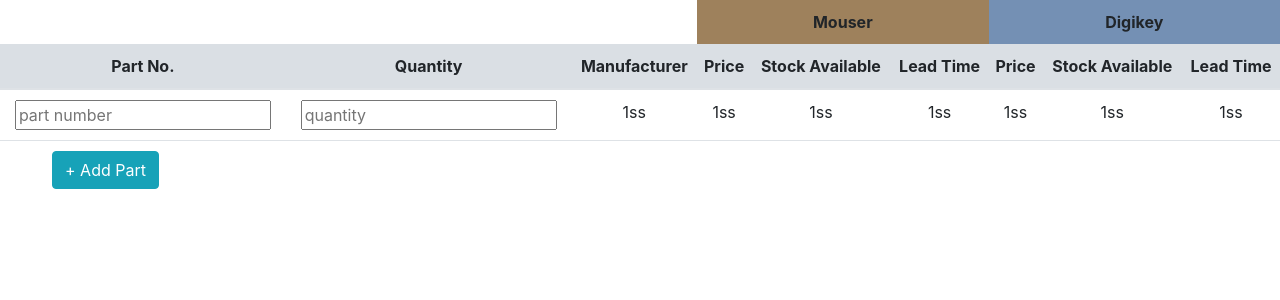
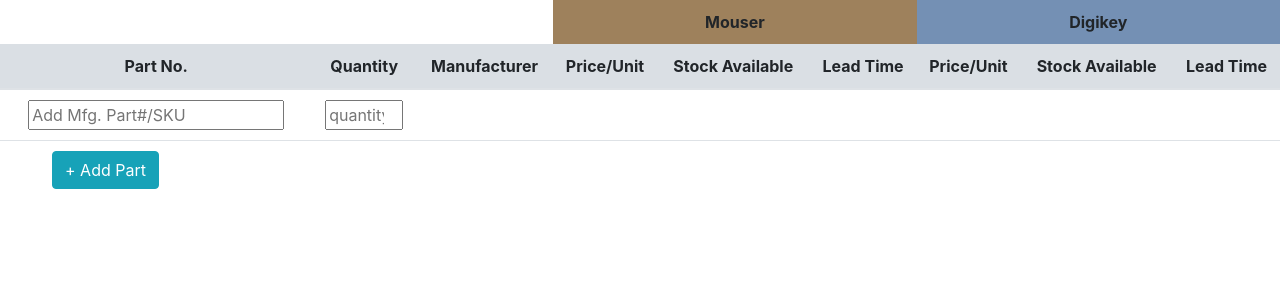
Before and after one commit to Santosh183/Bomzer, an Angular app: page / in a window 1280 px wide. Shown: the top 300 px of the page. Built offline with nearby package versions, Linux system fonts and the light colour scheme.

Commit message:
code changes for  api integration with mouser API

```diff
--- a/src/app/app.module.ts
+++ b/src/app/app.module.ts
@@ -1,9 +1,11 @@
 import { BrowserModule } from '@angular/platform-browser';
 import { NgModule } from '@angular/core';
+import {FormsModule} from '@angular/forms';
 
 import { AppRoutingModule } from './app-routing.module';
 import { AppComponent } from './app.component';
 import { HomeComponent } from './home/home.component';
+import { HttpClientModule } from '@angular/common/http';
 
 @NgModule({
   declarations: [
@@ -12,7 +14,9 @@
   ],
   imports: [
     BrowserModule,
-    AppRoutingModule
+    AppRoutingModule,
+    FormsModule,
+    HttpClientModule
   ],
   providers: [],
   bootstrap: [AppComponent]
--- a/src/app/home/home.component.html
+++ b/src/app/home/home.component.html
@@ -12,36 +12,25 @@
         <th>Part No.</th>
         <th>Quantity</th>
         <th>Manufacturer</th>
-        <th>Price</th>
+        <th>Price/Unit</th>
         <th>Stock Available</th>
         <th>Lead Time</th>
-        <th>Price</th>
+        <th>Price/Unit</th>
         <th>Stock Available</th>
         <th>Lead Time</th>
       </tr>
     </thead>
     <tbody>
-      <tr>
-        <td> <input placeholder="part number" type="text"> </td>
-        <td><input placeholder="quantity" type="number"> </td>
-        <td>1ss </td>
-        <td>1ss </td>
-        <td>1ss </td>
-        <td>1ss </td>
-        <td>1ss </td>
-        <td>1ss </td>
-        <td>1ss </td>
-      </tr>
-      <tr *ngIf="ifAddForm">
-        <td> <input placeholder="part number" type="text"> </td>
-        <td><input placeholder="quantity" type="number"> </td>
-        <td>1ss </td>
-        <td>1ss </td>
-        <td>1ss </td>
-        <td>1ss </td>
-        <td>1ss </td>
-        <td>1ss </td>
-        <td>1ss </td>
+      <tr *ngFor="let row of rows; let i = index">
+        <td> <input placeholder="Add Mfg. Part#/SKU" [(ngModel)]="row.partNumber" (keyup.enter)="fetchValues(row.partNumber)" type="text"> </td>
+        <td ><input class="quantity" placeholder="quantity" value="1" [(ngModel)]="row.quantity" (change)="updatePrice(row.partNumber)" (keyup)="updatePrice(row.partNumber)" type="number"> </td>
+        <td>{{row.manufacturer}}</td>
+        <td class="mouser-data">{{row.mouser?.price}}</td>
+        <td class="mouser-data">{{row.mouser?.availableQuantity}} </td>
+        <td class="mouser-data">{{row.mouser?.leadTime}}</td>
+        <td class="digikey-data">{{row.digikey?.price}}</td>
+        <td class="digikey-data">{{row.digikey?.availableQuantity}}</td>
+        <td class="digikey-data">{{row.digikey?.leadTime}}</td>
       </tr>
       <tr class="button">
         <td colspan="9">
--- a/src/app/home/home.component.scss
+++ b/src/app/home/home.component.scss
@@ -10,6 +10,15 @@
     background: #7490b4;
 
 }
+/*
+.mouser-data {
+    background:#b3a797
+
+}
+.digikey-data {
+    background: #a4b0be;
+
+}*/
 .top-heading {
     th{
         border:none;
@@ -39,3 +48,6 @@
 tr.button:hover {
     background: white;
 }
+.quantity {
+    width: 78px;
+}
--- a/src/app/home/home.component.ts
+++ b/src/app/home/home.component.ts
@@ -1,4 +1,6 @@
 import { Component, OnInit } from '@angular/core';
+import { ValueRow } from '../valueRow.model';
+import {HttpHeaders, HttpClient} from '@angular/common/http';
 
 @Component({
   selector: 'app-home',
@@ -7,13 +9,69 @@
 })
 export class HomeComponent implements OnInit {
 
+  rows: ValueRow[];
   ifAddForm = false;
-  constructor() { }
+  constructor(private http: HttpClient) { }
 
   ngOnInit() {
+    this.rows = [];
+    this.rows.push(new ValueRow());
   }
   addPart() {
-     this.ifAddForm = true;
+     this.rows.push(new ValueRow());
   }
+  updatePrice( pNumber: string) {
+    for(let i =0;i<this.rows.length;i++) {
+      if (pNumber == this.rows[i].partNumber) {
+        for (let j = 0 ; j < this.rows[i].mouser.priceBreakUp.length; j++) {
+          if (this.rows[i].quantity < this.rows[i].mouser.priceBreakUp[j].Quantity) {
+            this.rows[i].mouser.price = this.rows[i].mouser.priceBreakUp[j].Price;
+            break;
+          }
+        }
+        break;
+      }
+    }
 
+  }
+  fetchValues(pNumber: string) {
+    const httpOptions = {
+      headers: new HttpHeaders({
+        'Content-Type': 'application/json',
+        'Access-Control-Allow-Origin': '*'
+      })
+    };
+    const body = {
+      SearchByPartRequest: {
+        mouserPartNumber: pNumber
+      }
+    };
+
+    this.http.post('https://api.mouser.com/api/v1/search/partnumber?apiKey=3bef6d5b-61bc-4b30-8e02-ddc2c7b2b567', body,
+      httpOptions).subscribe((data) => {
+        console.dir(data);
+        this.updateMouserValues(pNumber, data);
+      }, error => {
+        console.log(error);
+      });
+  }
+  updateMouserValues(pNumber: string, data: any) {
+    for(let i =0;i<this.rows.length;i++) {
+      if(pNumber == this.rows[i].partNumber) {
+        this.rows[i].mouser = {
+          price: '',
+          availableQuantity: '',
+          leadTime: '',
+          priceBreakUp: []
+        };
+        this.rows[i].quantity = 1;
+        this.rows[i].manufacturer = data.SearchResults.Parts[0].Manufacturer;
+        this.rows[i].mouser.availableQuantity = data.SearchResults.Parts[0].Availability;
+        this.rows[i].mouser.leadTime = data.SearchResults.Parts[0].LeadTime;
+        this.rows[i].mouser.priceBreakUp = data.SearchResults.Parts[0].PriceBreaks;
+        this.rows[i].mouser.price = data.SearchResults.Parts[0].PriceBreaks[0].Price +
+        data.SearchResults.Parts[0].PriceBreaks[0].Currency;
+      }
+    }
+  }
 }
--- /dev/null
+++ b/src/app/valueRow.model.ts
@@ -0,0 +1,17 @@
+export class ValueRow {
+    partNumber: string;
+    quantity: number;
+    manufacturer: string;
+    digikey: {
+        price: string,
+        availableQuantity: string,
+        leadTime: string,
+        priceBreakUp: any[]
+    };
+    mouser: {
+        price: string,
+        availableQuantity: string,
+        leadTime: string,
+        priceBreakUp: any[]
+    };
+}
```
